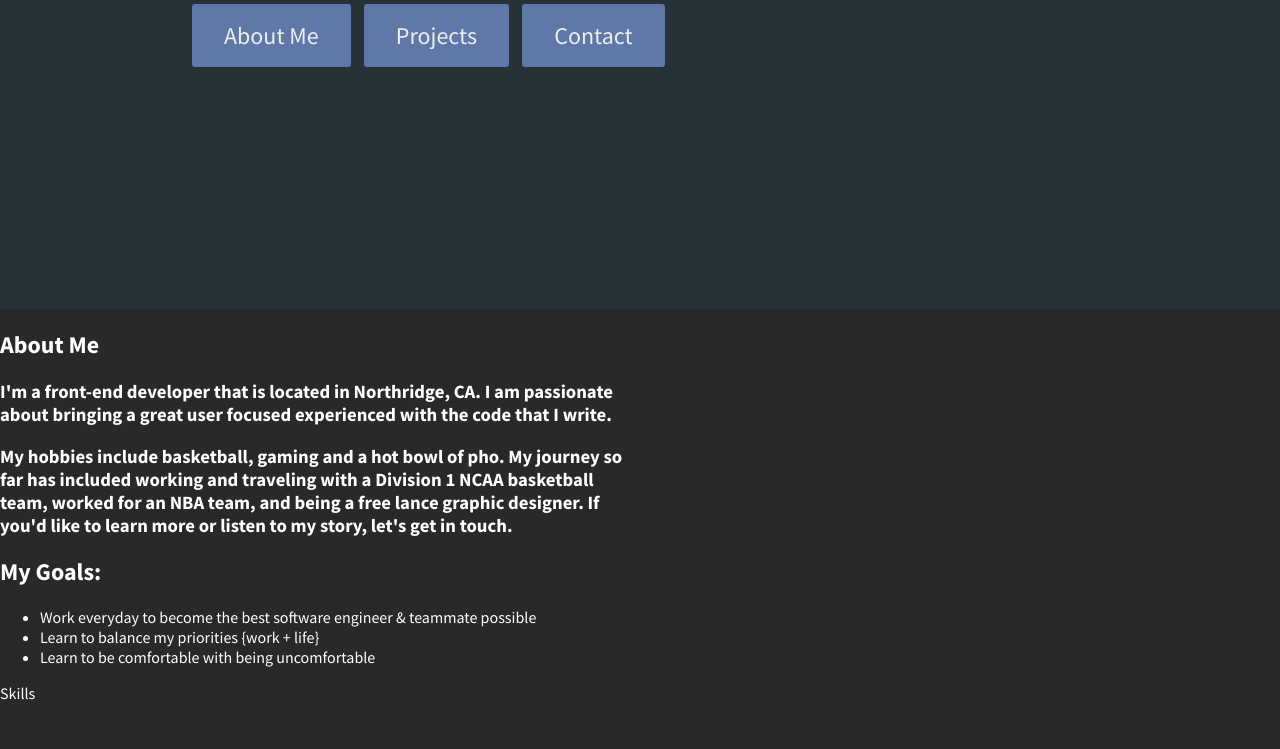
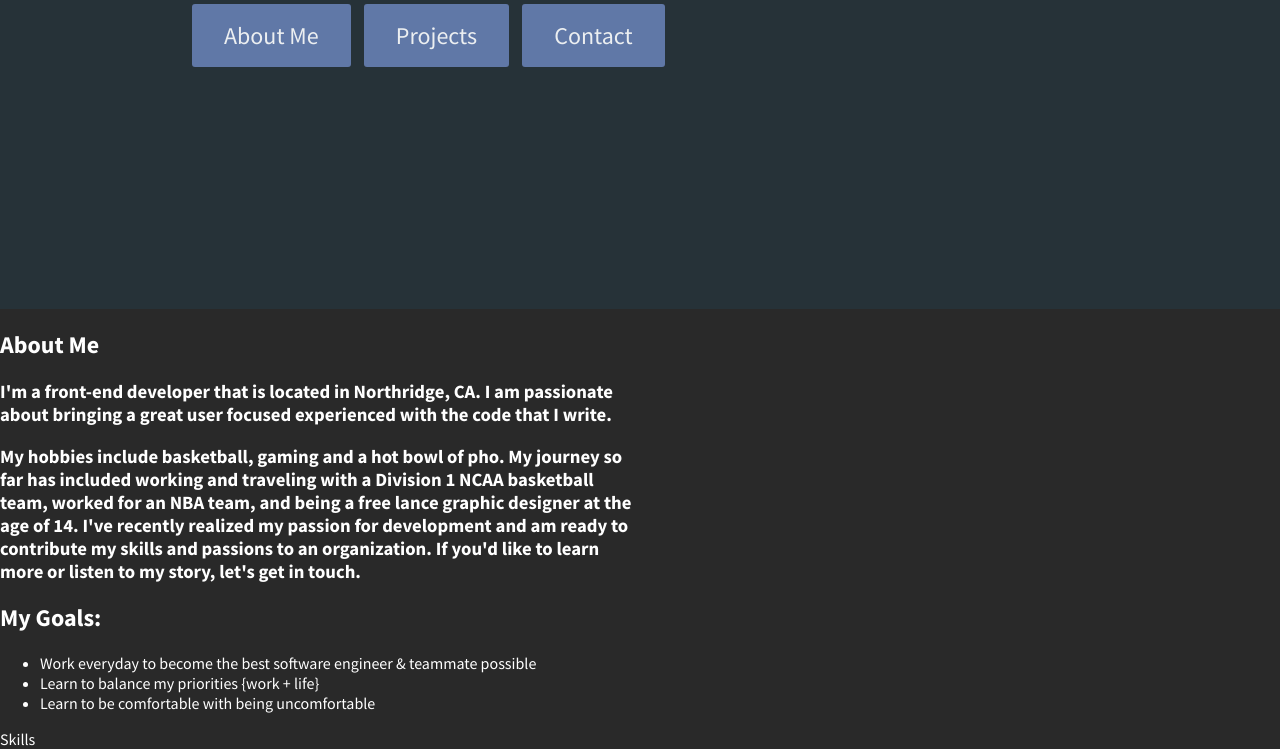
Before and after one commit to jtabalujan2/portfoliosite, a plain HTML site: page src/index.html in a window 1280 px wide. Shown: the part 491-1240 px from the top of the page. Before the commit the page ends 1194 px from the top, so only its background shows below. Drawn offline with Linux system fonts and the light colour scheme.

Commit message:
Added more to the about me section

```diff
--- a/src/index.html
+++ b/src/index.html
@@ -40,7 +40,8 @@
         <h3>
           My hobbies include basketball, gaming and a hot bowl of pho. My journey so far has included working and
           traveling with a Division 1 NCAA basketball team, worked for an NBA team, and being a free lance graphic
-          designer. If you'd like to learn more or listen to my story, let's get in touch.
+          designer at the age of 14. I've recently realized my passion for development and am ready to contribute my
+          skills and passions to an organization. If you'd like to learn more or listen to my story, let's get in touch.
         </h3>
       </article>
 
```
